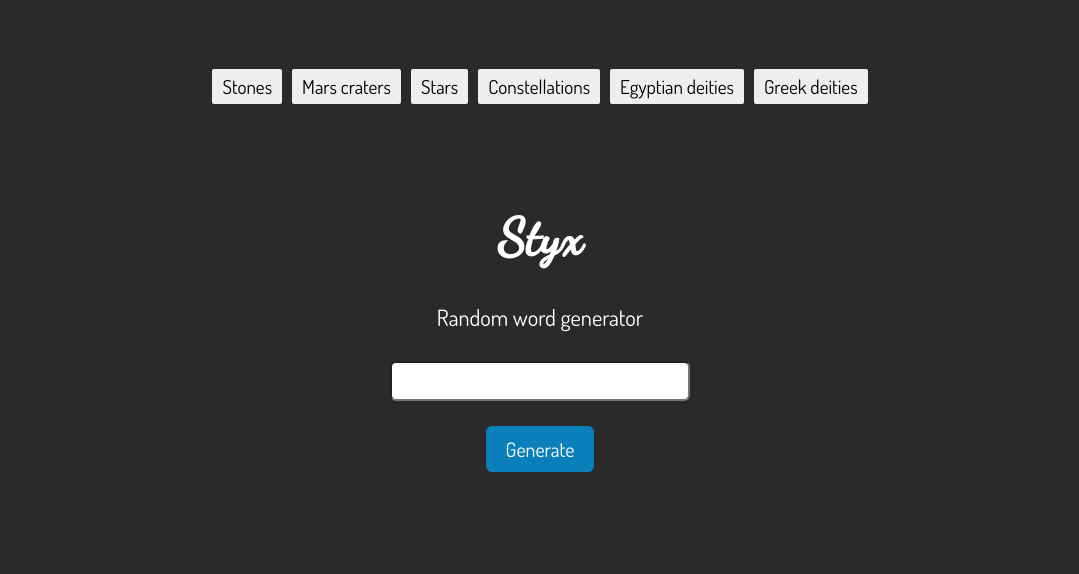
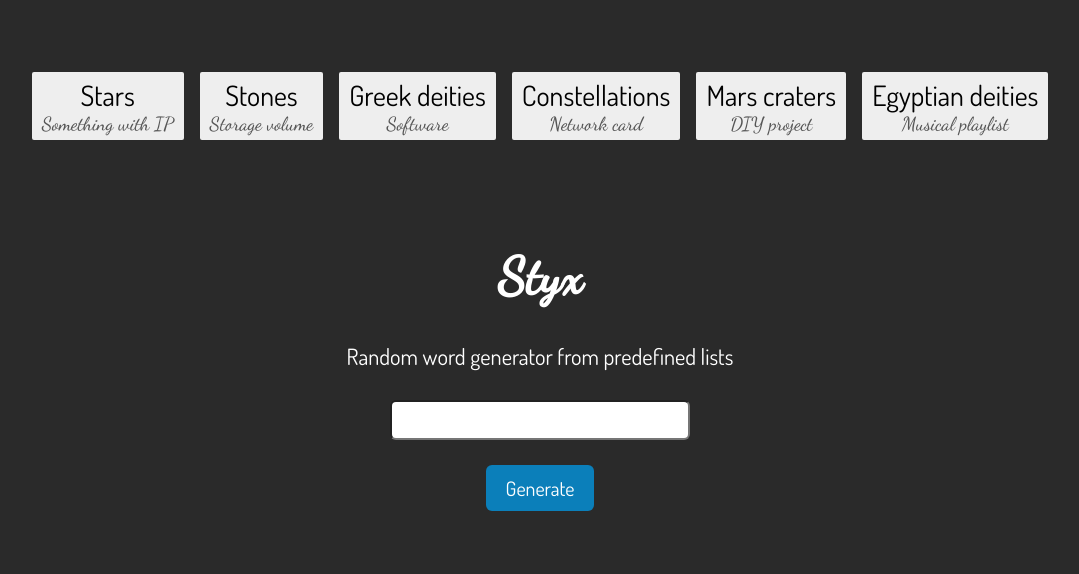
Before and after one commit to pablo-prudhommeau/styx, a plain HTML site: page index.html in a window 1280 px wide. Shown: the whole page, without its empty margins (100-1179 px from the left). Drawn offline with nearby package versions, Linux system fonts and the light colour scheme; no server answers.

Commit message:
add menu item abstract - refactor list files into dedicated folder

```diff
--- a/index.html
+++ b/index.html
@@ -50,7 +50,6 @@
             background: #fff;
             border-radius: 6px;
             color: black;
-            transition: 1s linear;
         }
 
         .content {
@@ -83,7 +82,21 @@
             background: #eee;
             border-radius: 2px;
             padding: 5px 10px;
-            margin: 5px;
+            margin: 8px;
+        }
+
+        .item-label {
+            text-align: center;
+            font-weight: 500;
+            font-size: 28px;
+        }
+
+        .item-abstract {
+            text-align: center;
+            font-weight: 200;
+            font-size: 19px;
+            color: #555;
+            font-family: 'Dancing Script', cursive;
         }
 
         .menu a.item {
@@ -96,7 +109,7 @@
         const queryString = window.location.search;
         const urlParams = new URLSearchParams(queryString);
         const wordsUrlParam = urlParams.get('words')
-        $.get("/" + wordsUrlParam, function (data) {
+        $.get("/lists/" + wordsUrlParam, function (data) {
             words = data.split("\n");
         });
 
@@ -109,12 +122,30 @@
 <body translate="no">
 <div class="wrapper">
     <div class="menu">
-        <a class="item" href="/?words=stones">Stones</a>
-        <a class="item" href="/?words=mars-craters">Mars craters</a>
-        <a class="item" href="/?words=stars">Stars</a>
-        <a class="item" href="/?words=constellations">Constellations</a>
-        <a class="item" href="/?words=deities-egyptian">Egyptian deities</a>
-        <a class="item" href="/?words=deities-greek">Greek deities</a>
+        <a class="item" href="/?words=stars">
+            <div class="item-label">Stars</div>
+            <div class="item-abstract">Something with IP</div>
+        </a>
+        <a class="item" href="/?words=stones">
+            <div class="item-label">Stones</div>
+            <div class="item-abstract">Storage volume</div>
+        </a>
+        <a class="item" href="/?words=deities-greek">
+            <div class="item-label">Greek deities</div>
+            <div class="item-abstract">Software</div>
+        </a>
+        <a class="item" href="/?words=constellations">
+            <div class="item-label">Constellations</div>
+            <div class="item-abstract">Network card</div>
+        </a>
+        <a class="item" href="/?words=mars-craters">
+            <div class="item-label">Mars craters</div>
+            <div class="item-abstract">DIY project</div>
+        </a>
+        <a class="item" href="/?words=deities-egyptian">
+            <div class="item-label">Egyptian deities</div>
+            <div class="item-abstract">Musical playlist</div>
+        </a>
     </div>
 
     <div class="content">
@@ -122,7 +153,7 @@
             <label for="wordbox">Styx</label>
         </h1>
         <h2>
-            Random word generator
+            Random word generator from predefined lists
         </h2>
         <form id="form">
             <input type="text" name="wordbox" class="wordbox" id="wordbox"><br>
```
Also changed, not shown: 12 other files.
